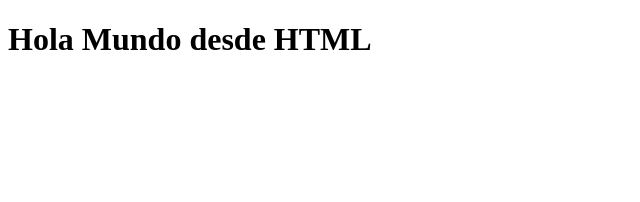
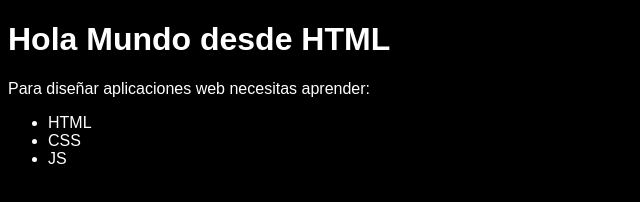
Before and after one commit to jonmircha/amerike-so-2022-2, a plain HTML site: page index.html in a window 1280 px wide. Shown: the whole page, without its empty margins (0-640 px from the left). Drawn offline with Linux system fonts and the light colour scheme.

Commit message:
Agregando info al index.html desde la rama css

```diff
--- a/index.html
+++ b/index.html
@@ -5,8 +5,15 @@
     <meta http-equiv="X-UA-Compatible" content="IE=edge" />
     <meta name="viewport" content="width=device-width, initial-scale=1.0" />
     <title>Hola mundo desde HTML</title>
+    <link rel="stylesheet" href="style.css" />
   </head>
   <body>
     <h1>Hola Mundo desde HTML</h1>
+    <p>Para diseñar aplicaciones web necesitas aprender:</p>
+    <ul>
+      <li>HTML</li>
+      <li>CSS</li>
+      <li>JS</li>
+    </ul>
   </body>
 </html>
```
